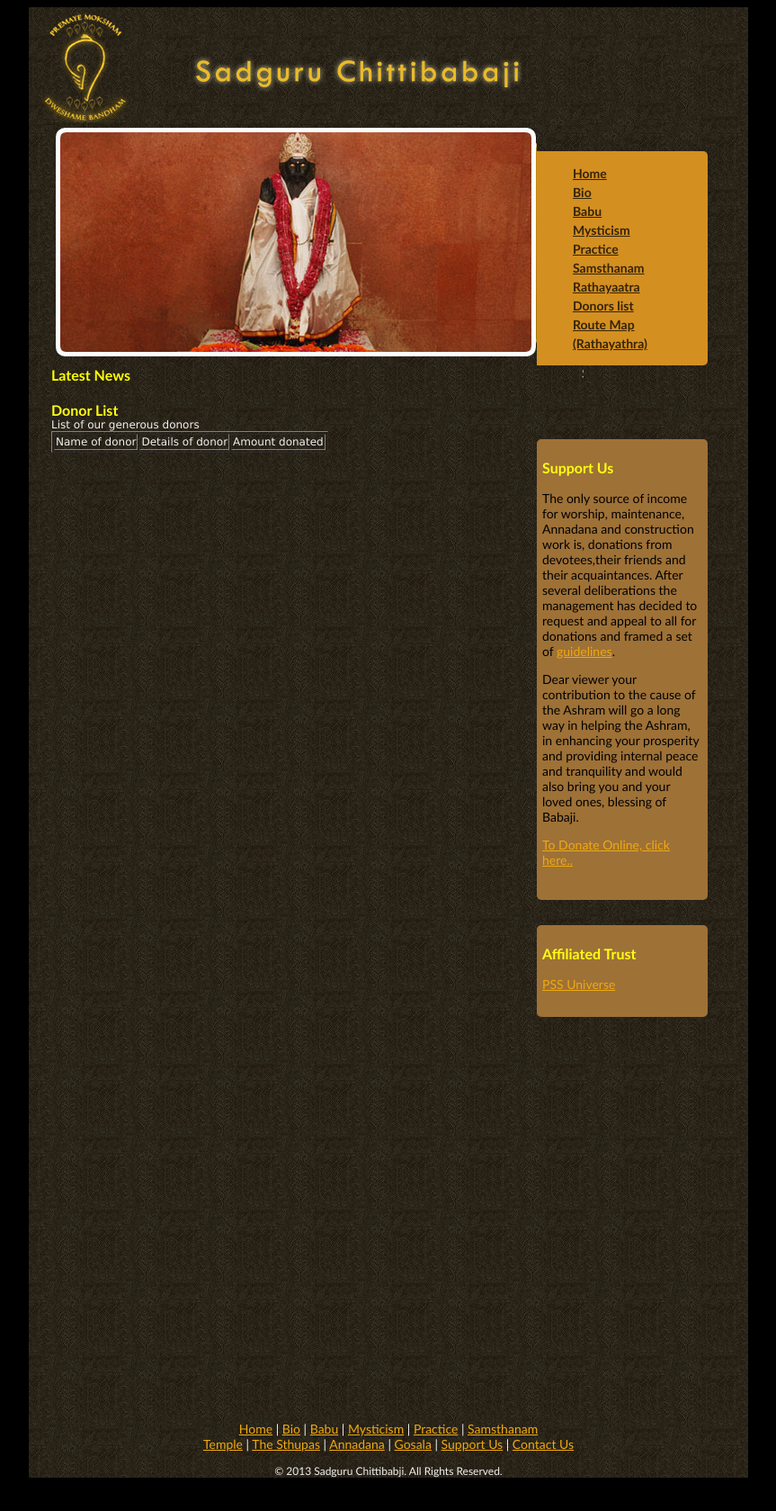
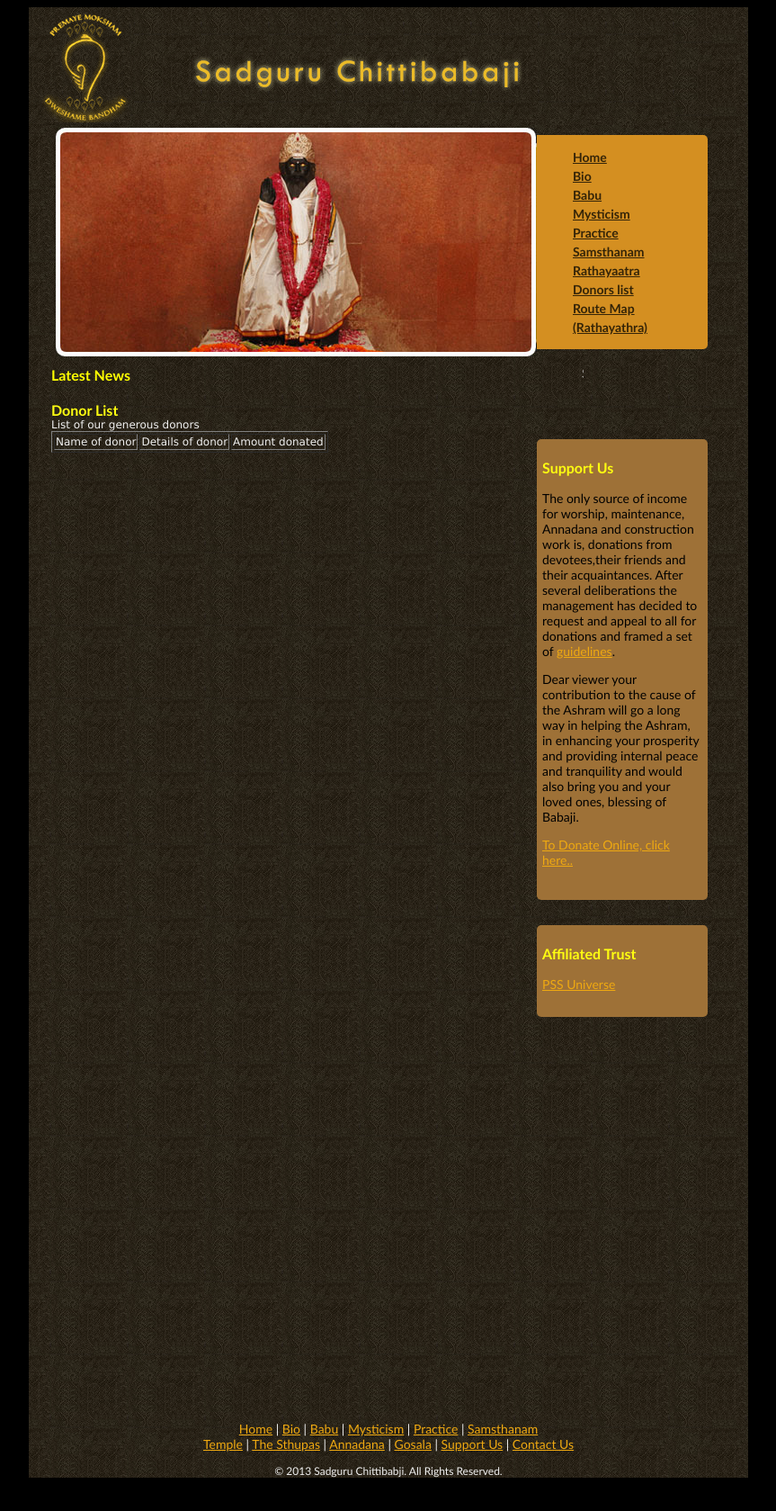
Before and after one commit to mohnish/chittibabaji.org, a Jekyll site: the page built from _posts/2013-03-02-donors.markdown, in a window 1280 px wide. Shown: the whole page at 90% size, without its empty margins (208-1071 px from the left). Built offline with Jekyll 4.4.1, drawn with Linux system fonts in a browser that asks for light colours; Markdown is read by kramdown in place of the engine named in the settings.

Commit message:
Adjust the sidebar to the right position

```diff
--- a/css/style.css
+++ b/css/style.css
@@ -215,7 +215,7 @@ li {
 
 .sidebar {
   position: absolute;
-  top: 160px;
+  top: 142px;
   right: 45px;
   color: #000;
   background-color: #d48f21;
```
